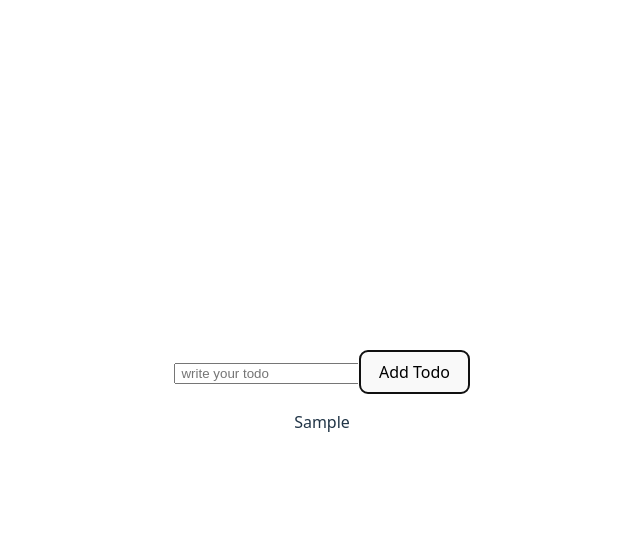
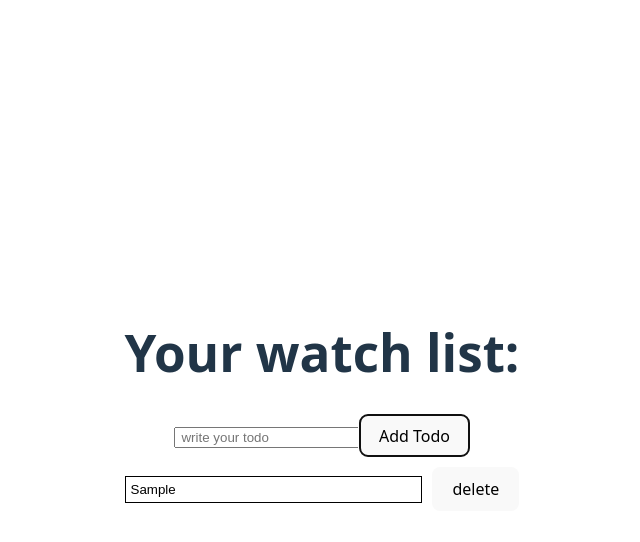
Before and after one commit to tatui1/hw-bace-react1, a React (Vite) app: page / in a window 1280 px wide. Both pictures are taken after typing "Sample" into the empty fields and a click on the button "Add Todo". Shown: the top 542 px of the page, without its empty margins (318-958 px from the left). Built offline with nearby package versions, Linux system fonts and the light colour scheme.

Commit message:
исправление

```diff
--- a/src/components/Todo/Todo.jsx
+++ b/src/components/Todo/Todo.jsx
@@ -1,7 +1,6 @@
-import { useState } from "react";
-import { AddTodo } from "../AddTodo/AddTodo";
-import { TodoList } from "../TodoList/TodoList";
-
+import { useState } from "react"
+import { AddTodo } from "../AddTodo/AddTodo"
+import { TodoList } from "../TodoList/TodoList"
 
 export const Todo = () => {
 
@@ -9,16 +8,19 @@ export const Todo = () => {
 
     const onAddTodo = (newTodoString) => {
         const newTodo = {
-            id: todos.length + 1,
+            id: Date.now(),
             title: newTodoString
         }
         setTodos([...todos, newTodo])
     }
-
-    return(
-        <div>
+    const onDeleteTodo = (id) => {
+        setTodos(todos.filter(item => item.id !==id))
+    }
+    return (
+        <div className="todo-container">
+            <h1>Your watch list:</h1>
             <AddTodo onAddTodo={onAddTodo}/>
-            <TodoList todos={todos}/>
+            <TodoList todos={todos} onDeleteTodo={onDeleteTodo}/>
         </div>
     )
 }
--- a/src/components/TodoItem/TodoItem.jsx
+++ b/src/components/TodoItem/TodoItem.jsx
@@ -1,9 +1,9 @@
 export const TodoItem = (props) => {
 
-    return (
-    <p>
-        {props.todo.title}
-    </p>
+  return (
+    <div className="todo-item">
+      <input type="text" value={props.todo.title} readOnly />
+      <button onClick={() => props.onDeleteTodo(props.todo.id)}>delete</button>
+    </div>
   )
-
 }
--- a/src/components/TodoList/TodoList.jsx
+++ b/src/components/TodoList/TodoList.jsx
@@ -1,4 +1,4 @@
-import { TodoItem } from "../TodoItem/TodoItem";
+import { TodoItem } from "../TodoItem/TodoItem"
 export const TodoList = (props) => {
     return (
         <div className="list-container">
```
